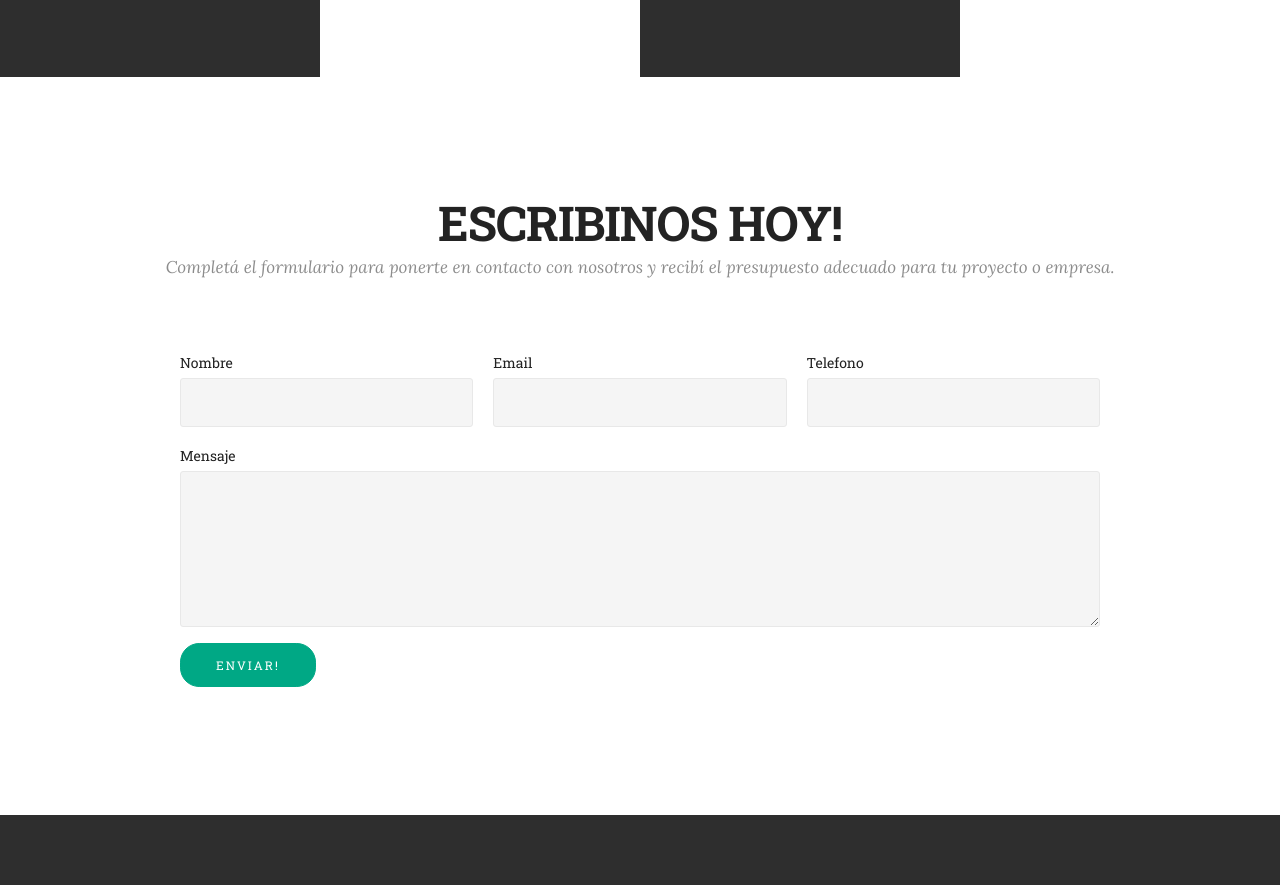
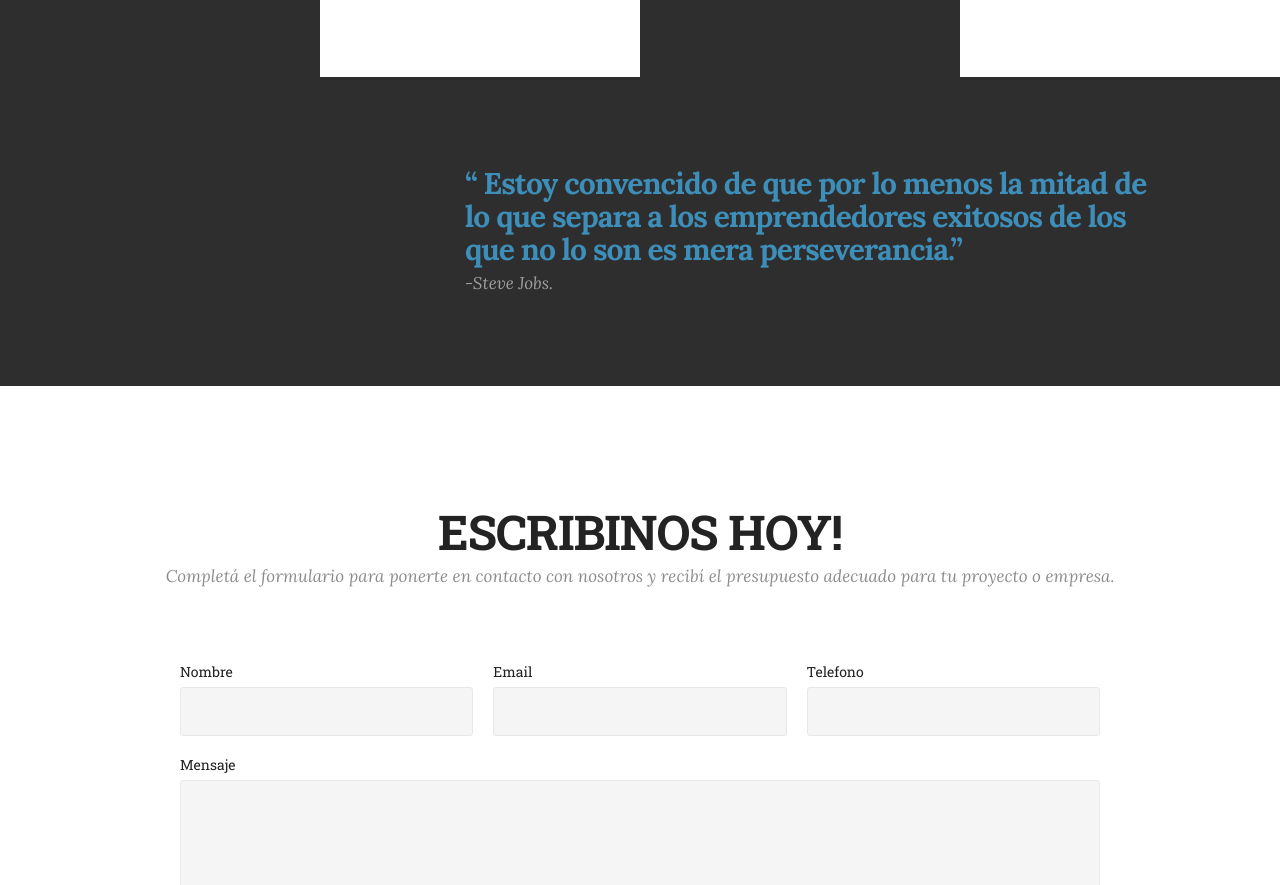
Before and after one commit to washenfelder/newideas, a plain HTML site: page index.html in a window 1280 px wide. Shown: the part 1423-2308 px from the top of the page. Drawn offline with Linux system fonts and the light colour scheme; files whose address does not match are found by name.

Commit message:
agrega section

```diff
--- a/assets/mobirise/css/mbr-additional.css
+++ b/assets/mobirise/css/mbr-additional.css
@@ -1,6 +1,7 @@
 @import url(https://fonts.googleapis.com/css?family=Roboto:400,300,700);
 @import url(https://fonts.googleapis.com/css?family=Roboto+Slab:400,300,700);
 @import url(https://fonts.googleapis.com/css?family=Lora:400,700);
+
 
 
 
@@ -430,6 +431,14 @@ h6,
 #features2-b .striped .mbr-cards-col:nth-child(2n+1) {
   background-color: #2e2e2e;
 }
+#msg-box2-d .mbr-section-title {
+  color: #3d8eb9;
+  font-size: 30px;
+  font-family: 'Lora', serif;
+}
+#msg-box2-d .mbr-section-subtitle {
+  color: #a0a0a0;
+}
 #form1-6 .form-control-label {
   color: #232323;
 }
--- a/index.html
+++ b/index.html
@@ -6,7 +6,7 @@
   <meta http-equiv="X-UA-Compatible" content="IE=edge">
   <meta name="generator" content="Mobirise v3.12.1, mobirise.com">
   <meta name="viewport" content="width=device-width, initial-scale=1">
-  <link rel="shortcut icon" href="assets/images/logo0.png" type="image/x-icon">
+  <link rel="shortcut icon" href="assets/images/logo1.png" type="image/x-icon">
   <meta name="description" content="">
 
   <link rel="stylesheet" href="https://fonts.googleapis.com/css?family=Lora:400,700,400italic,700italic&amp;subset=latin">
@@ -47,7 +47,7 @@
 
 </section>
 
-<section class="engine"><a rel="external" href="https://mobirise.com">mobirise.com</a></section><section class="mbr-info mbr-info-extra mbr-section mbr-section-md-padding" id="msg-box1-c" style="background-color: rgb(255, 255, 255); padding-top: 60px; padding-bottom: 60px;">
+<section class="engine"><a rel="external" href="https://mobirise.com">Mobirise Site Maker</a></section><section class="mbr-info mbr-info-extra mbr-section mbr-section-md-padding" id="msg-box1-c" style="background-color: rgb(255, 255, 255); padding-top: 60px; padding-bottom: 60px;">
 
 
     <div class="container">
@@ -136,6 +136,28 @@
     </div>
 </section>
 
+<section class="mbr-info mbr-section mbr-section-md-padding" id="msg-box2-d" style="background-color: rgb(46, 46, 46); padding-top: 90px; padding-bottom: 90px;">
+
+
+    <div class="container">
+        <div class="row">
+
+            <div class="mbr-table-md-up">
+              <div class="mbr-table-cell col-md-4">
+
+              </div>
+              <div class="mbr-table-cell mbr-right-padding-md-up col-md-8 text-xs-center text-md-left">
+                  <h3 class="mbr-info-title mbr-section-title display-2">“ Estoy convencido de que por lo menos la mitad de lo que separa a los emprendedores exitosos de los que no lo son es mera perseverancia.”</h3>
+                  <h2 class="mbr-info-subtitle mbr-section-subtitle">-Steve Jobs.</h2>
+              </div>
+            </div>
+
+
+
+        </div>
+    </div>
+</section>
+
 <section class="mbr-section" id="form1-6" style="background-color: rgb(255, 255, 255); padding-top: 120px; padding-bottom: 120px;">
 
     <div class="mbr-section mbr-section__container mbr-section__container--middle">
@@ -161,7 +183,7 @@
 
                     <form action="https://mobirise.com/" method="post" data-form-title="ESCRIBINOS HOY!">
 
-                        <input type="hidden" value="wOZEmTdbO/lu2UQyqbTnTqX3IOLVe9a/PUKJ5859b2aWlC5DsR2zcQM6UNqOSVGK9W0OAFAA08bKhTGhkHCIyLu5roXOwto1wv5rv/vKgcIfuifGl4HWKhbchVfdJv75" data-form-email="true">
+                        <input type="hidden" value="21FBYQwHqgN0GITN+OOrsEMFpnR3mH3jnlwmvR9FaDW/8IPJQpveASNyZRhTLR0FwhVdMk1QeABF9THtPQmIZ721/UZKOFLpLMMBHoyPDrZaDGYRYsSY6WAH0u79fc1W" data-form-email="true">
 
                         <div class="row row-sm-offset">
 
```
Also changed, not shown: assets/images/logo1.png (added), 1 other file.
